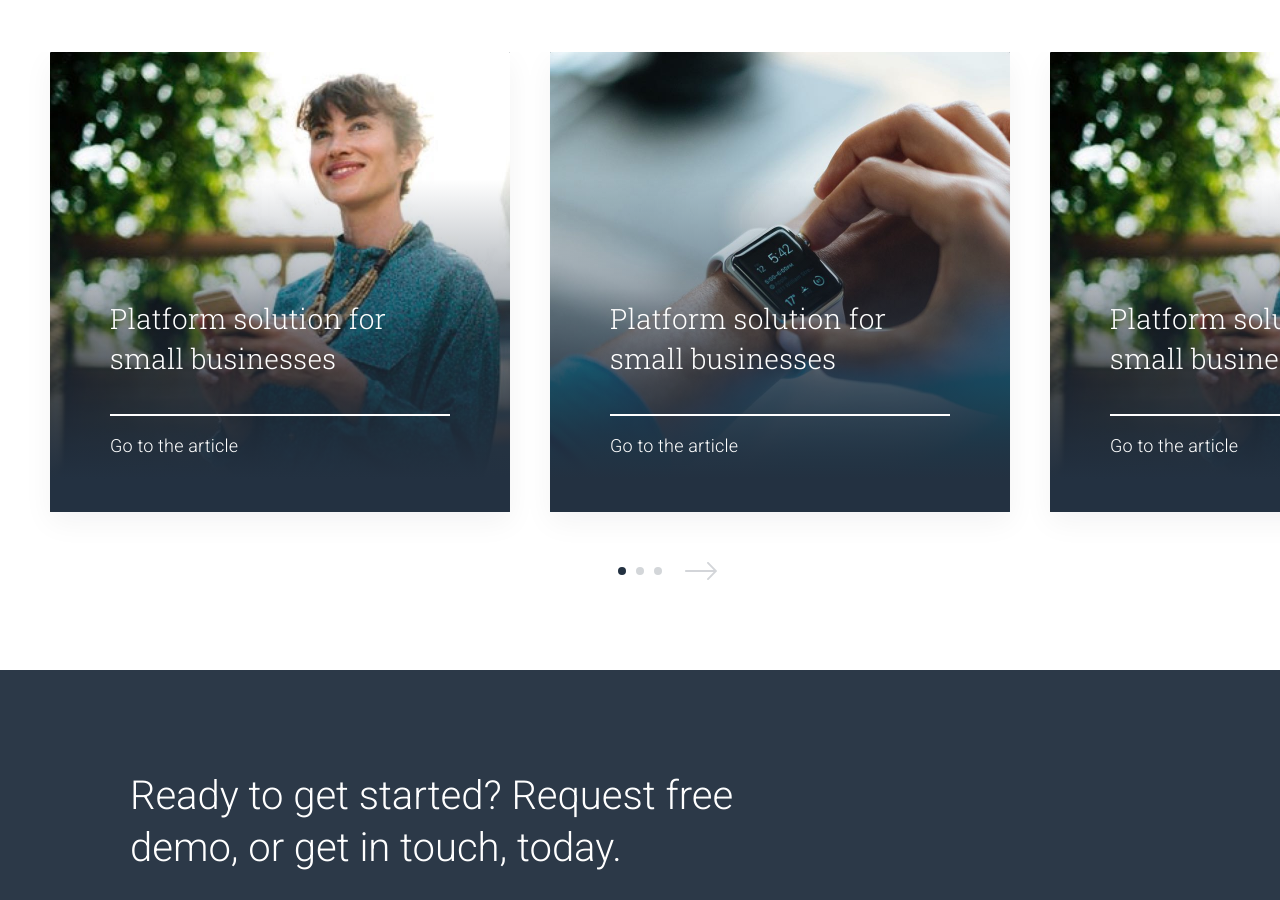
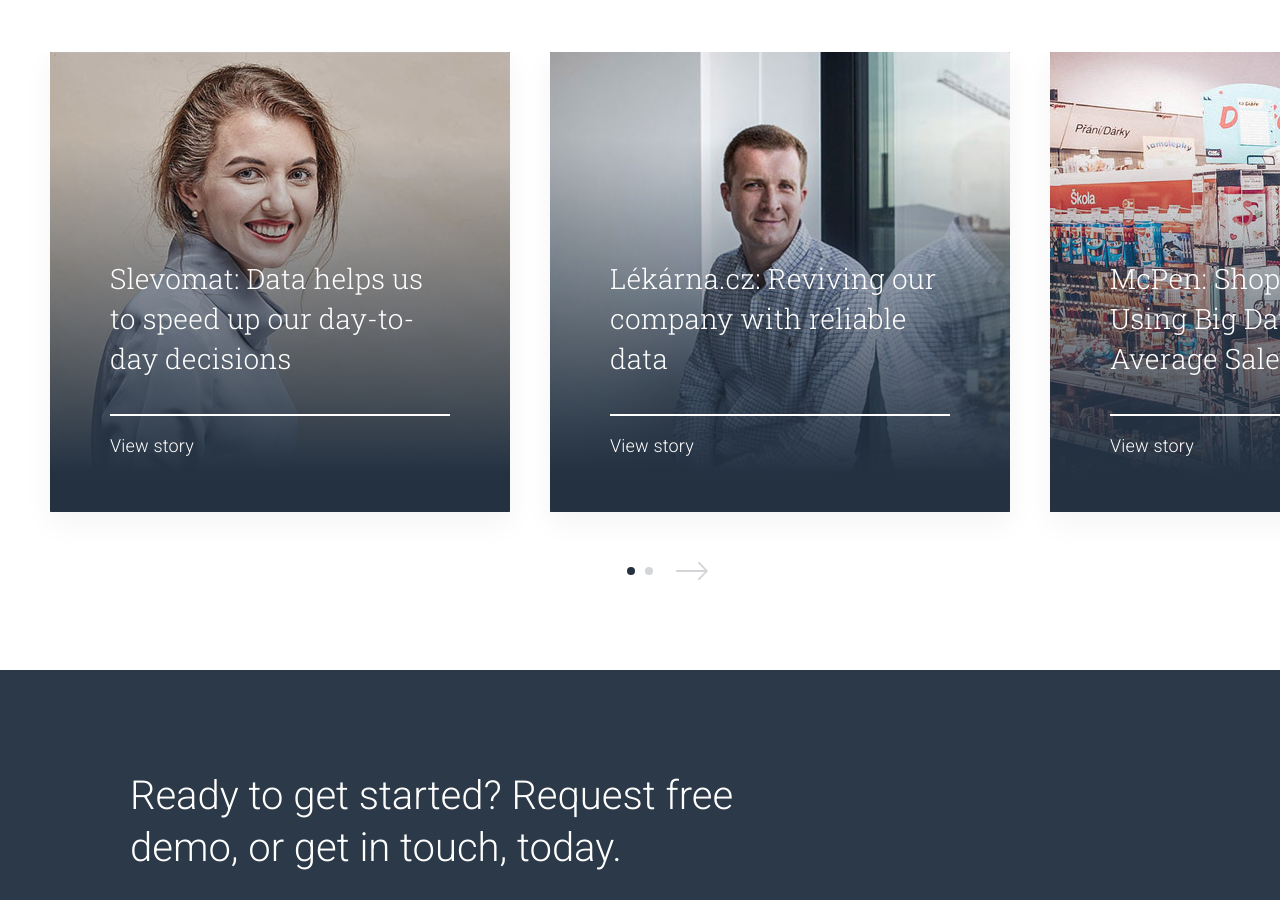
Before and after one commit to keboola/website, a Jekyll site: the page built from index.md, in a window 1280 px wide and 900 px high, scrolled down 4516 px. Built offline with Jekyll 4.4.1, drawn with Linux system fonts in a browser that asks for light colours; nearby versions of some CDN libraries.

Commit message:
recent list - update

```diff
--- a/_includes/block-recent-list.html
+++ b/_includes/block-recent-list.html
@@ -1,57 +1,33 @@
+{% assign customerstories = site.customer-stories %}
+{% assign whitepapers = site.whitepapers %}
+{% assign events = site.events %}
+{% assign webinars = site.webinars %}
+
+{% assign learning = customerstories | concat: whitepapers | concat: events | concat: webinars %}
+{% assign sortedlearning = learning | sort: 'date' | reverse %}
+
 <div class="most-recent-header"><div class="in">
 	<h1 class="h1-small h1-blue">{{ section.headline }}</h1>
 </div></div>
 <div class="most-recent-content"><div class="most-recent-list">
 	<ul class="most-recent-list-content">
 		<li class="li-placeholder"></li>
-		<li><a href="">
-			<div class="img"><img src="/img/most-recent-img-1.jpg" alt=""></div>
-			<i class="bg-img"></i>
-			<div class="item-desc">
-				<h2>Platform solution for small businesses</h2>
-				<p>Go to the article</p>
-			</div>
-		</a></li>
-		<li><a href="">
-			<div class="img"><img src="/img/most-recent-img-2.jpg" alt=""></div>
-			<i class="bg-img"></i>
-			<div class="item-desc">
-				<h2>Platform solution for small businesses</h2>
-				<p>Go to the article</p>
-			</div>
-		</a></li>
-		<li><a href="">
-			<div class="img"><img src="/img/most-recent-img-1.jpg" alt=""></div>
-			<i class="bg-img"></i>
-			<div class="item-desc">
-				<h2>Platform solution for small businesses</h2>
-				<p>Go to the article</p>
-			</div>
-		</a></li>
-		<li><a href="">
-			<div class="img"><img src="/img/most-recent-img-1.jpg" alt=""></div>
-			<i class="bg-img"></i>
-			<div class="item-desc">
-				<h2>Platform solution for small businesses</h2>
-				<p>Go to the article</p>
-			</div>
-		</a></li>
-		<li><a href="">
-			<div class="img"><img src="/img/most-recent-img-2.jpg" alt=""></div>
-			<i class="bg-img"></i>
-			<div class="item-desc">
-				<h2>Platform solution for small businesses</h2>
-				<p>Go to the article</p>
-			</div>
-		</a></li>
-		<li><a href="">
-			<div class="img"><img src="/img/most-recent-img-2.jpg" alt=""></div>
-			<i class="bg-img"></i>
-			<div class="item-desc">
-				<h2>Platform solution for small businesses</h2>
-				<p>Go to the article</p>
-			</div>
-		</a></li>
+		{% for post in sortedlearning %}
+			{% if post.background-image != "" and post.background-image != nil %}
+				{% assign postcountingin = postcountingin | plus: 1 %}
+				{% if postcountingin < 7 %}
+					<li><a href="{{ post.url }}">
+						<div class="img"><img src="{{ post.background-image }}" alt="{{ post.title }}"></div>{% comment %}<i class="bg-img"></i>{% endcomment %}
+						<div class="item-desc"><h2>{{ post.title }}</h2><p>
+							{% if post.url contains '/customer-stories/' %}View story
+							{% elsif post.url contains '/whitepapers/' %}View whitepaper
+							{% elsif post.url contains '/events/' %}events
+							{% elsif post.url contains '/webinars/' %}webinars{% endif %}
+						</p></div>
+					</a></li>
+				{% endif %}
+			{% endif %}
+		{% endfor %}
 	</ul>
 	<div class="most-recent-pages-content">
 		<span class="btn-prevpage">prev</span>
--- a/_layouts/resources.html
+++ b/_layouts/resources.html
@@ -5,7 +5,7 @@
 {% assign webinars = site.webinars %}
 
 {% assign learning = customerstories | concat: whitepapers | concat: events | concat: webinars %}
-{% assign sortedlearning = learning | sort: 'date' | reverse | limit: 9 %}
+{% assign sortedlearning = learning | sort: 'date' | reverse %}
 
 <article class="section-header section-header-recent"><div class="in">
 	<div class="section-desc">
@@ -70,7 +70,7 @@
 		</div-->
 	</div>{% endcomment %}
 	<div class="item-list"><ul class="article-list-content-table">
-		{% for post in sortedlearning %}
+		{% for post in sortedlearning limit:9 %}
 			<li><a href="{{ post.url }}" class="item-li">
 				<div class="item-li-company">
 					<div class="item-company"><img src="/img/logo-netflix.png" alt=""></div>
```
